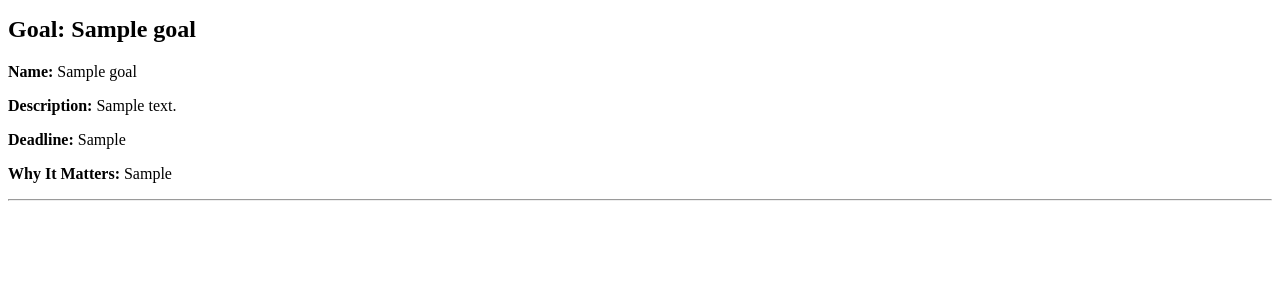
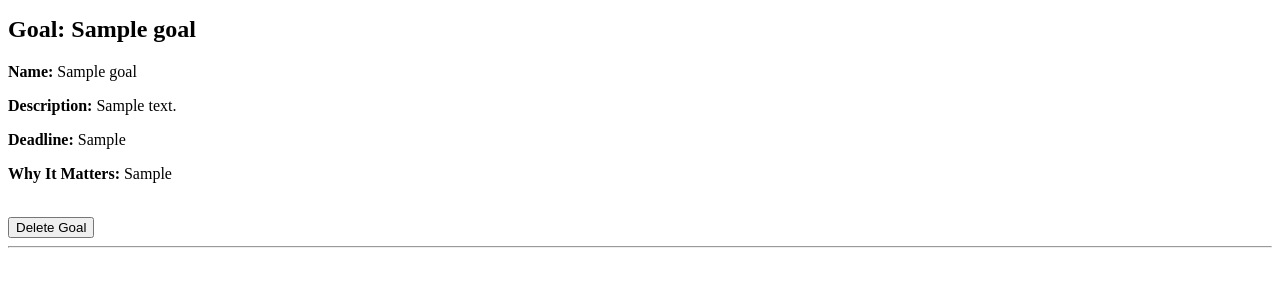
Before and after one commit to OscarHeslop/goal-tracker, a Flask app: page / in a window 1280 px wide. Shown: the part 245-545 px from the top of the page. Run offline with Flask 3, Linux system fonts and the light colour scheme; tables that the repository leaves empty hold one stand-in row (values such as "Sample post").

Commit message:
added remove goal button removes record from screen and from database

```diff
--- a/app.py
+++ b/app.py
@@ -36,7 +36,7 @@ def sending_goal_details():
 
         <p><strong>Why It Matters:</strong> {why_goal_matters}</p>
 
-        <hr>
+
     """
 
     add_record(goal_name, description, deadline, why_goal_matters)
@@ -55,7 +55,7 @@ def get_all_stored_goals():
 """)
     list = cursor.fetchall()
     string = ""
-    for id,goal_name,description,deadline,why_goal_matters,state in list:
+    for goal_id,goal_name,description,deadline,why_goal_matters,state in list:
 
 
         string += f"""
@@ -69,10 +69,30 @@ def get_all_stored_goals():
 
             <p><strong>Why It Matters:</strong> {why_goal_matters}</p>
 
+            <br>
+            <button type="button" onclick="delete_goal('{goal_id}')">Delete Goal</button>
             <hr>
         """
 
     return string
+
+
+
+@app.route("/remove_goal", methods=["POST"])
+def remove_goal():
+    conn = sqlite3.connect("storage/goals.db")
+    cursor = conn.cursor()
+    data = request.get_json()
+    goal_id = data["goal_id"]
+    cursor.execute("""
+        DELETE FROM goals
+        WHERE id = ?""",(goal_id,))
+
+    conn.commit()
+    conn.close()
+
+    return "Goal deleted"
+
 
 from database.creating_deleting import create_goals_database
 if __name__ == "__main__":
--- a/templates/index.html
+++ b/templates/index.html
@@ -28,6 +28,7 @@
     <button type="button" onclick="send_goal_info()">Send Goal</button>
 
 
+
     <div id="goals_text_box"></div>
 
 
@@ -37,7 +38,7 @@
             const response = await fetch("/get_all_stored_goals");
             const data = await response.text();
 
-            document.querySelector("#goals_text_box").innerHTML += data;
+            document.querySelector("#goals_text_box").innerHTML = data;
         }
 
 
@@ -78,6 +79,22 @@
 
 
         display_all_goals_stored();
+
+
+        async function delete_goal(goal_id){
+            await fetch("/remove_goal",{
+            method:"POST",
+            headers:{
+                "Content-Type": "application/json"
+            },
+            body:JSON.stringify({"goal_id":goal_id})
+            }
+
+            )
+            display_all_goals_stored();
+        }
+
+
     </script>
 
 </body>
```
